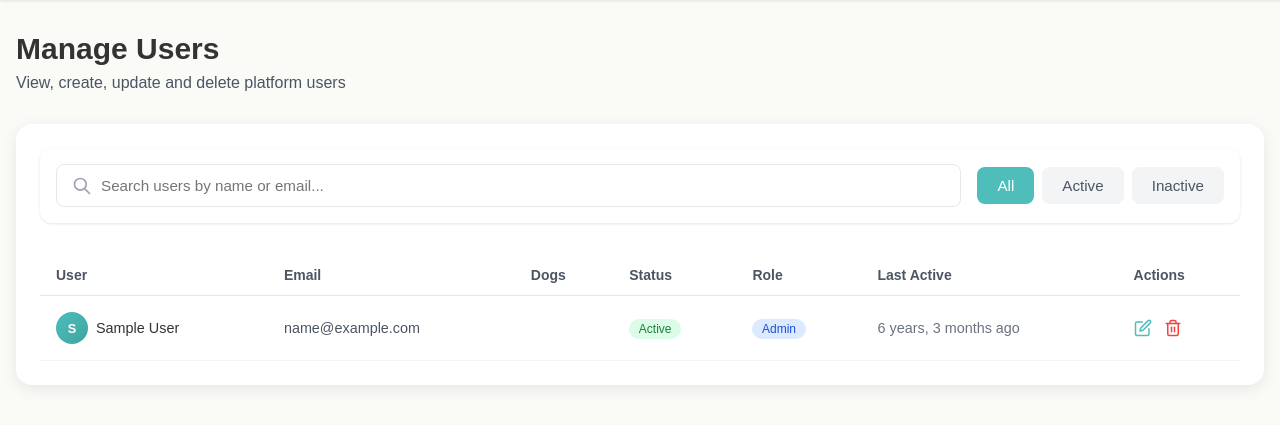
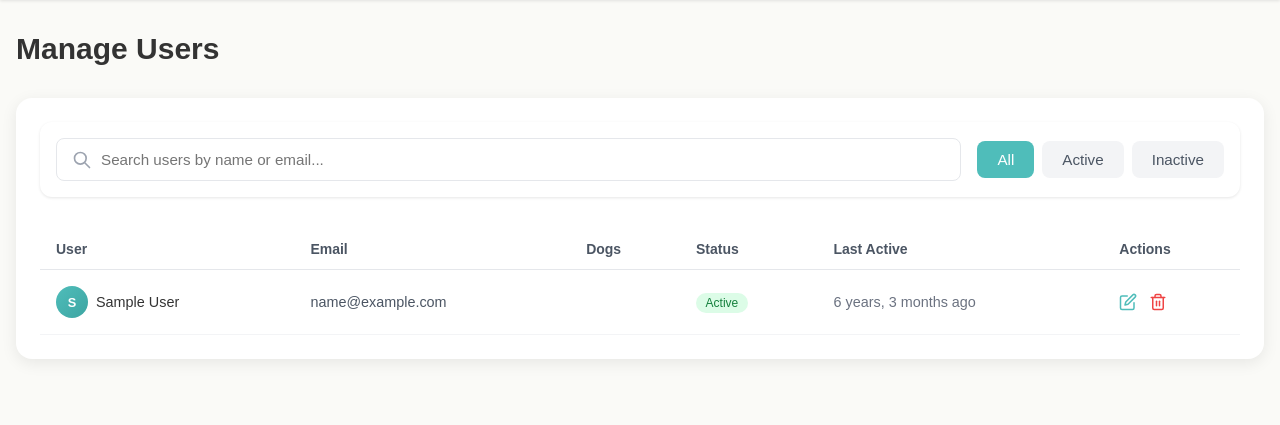
Before and after one commit to reshal777/Reshal_Shrestha_CanineMate, a Django app: template templates/adminusers.html in a window 1280 px wide. Shown: the part 64-489 px from the top of the page. Run offline with Django 5.2, Linux system fonts and the light colour scheme; tables that the repository leaves empty hold one stand-in row (values such as "Sample post"); the template is opened without the code that fills it: values that come from a table or form of the project are taken from there, most other values are stand-ins (such as "Sample title", 1, 10 or a date in 2020).

Commit message:
Fix missing usernames

```diff
--- a/accounts/models.py
+++ b/accounts/models.py
@@ -43,7 +43,9 @@
     REQUIRED_FIELDS = ['username']
 
     def get_full_name(self):
-        return f"{self.first_name} {self.last_name}".strip()
+        first = self.first_name or ""
+        last = self.last_name or ""
+        return f"{first} {last}".strip()
 
     def __str__(self):
         return self.email
--- a/home/admin_views.py
+++ b/home/admin_views.py
@@ -84,7 +84,7 @@
     status_filter = request.GET.get('status', '')
     sort_by = request.GET.get('sort', '-date_joined')
 
-    users_list = User.objects.annotate(dog_count=Count('dogs'))
+    users_list = User.objects.filter(is_staff=False).annotate(dog_count=Count('dogs'))
 
     if search_query:
         users_list = users_list.filter(
--- a/templates/adminusers.html
+++ b/templates/adminusers.html
@@ -4,7 +4,6 @@
 {% block content %}
 <div class="welcome">
     <h1>Manage Users</h1>
-    <p>View, create, update and delete platform users</p>
 </div>
 
 <div class="adoption-panel">
@@ -56,7 +55,6 @@
                     <th>Email</th>
                     <th>Dogs</th>
                     <th>Status</th>
-                    <th>Role</th>
                     <th>Last Active</th>
                     <th>Actions</th>
                 </tr>
@@ -81,13 +79,6 @@
                         <span class="badge badge-green">Active</span>
                         {% else %}
                         <span class="badge badge-orange">Inactive</span>
-                        {% endif %}
-                    </td>
-                    <td>
-                        {% if user.is_staff %}
-                        <span class="badge badge-blue">Admin</span>
-                        {% else %}
-                        <span class="badge" style="background: #f3f4f6; color: #4b5563;">User</span>
                         {% endif %}
                     </td>
                     <td>
```
Also changed, not shown: media/dog_profiles/golden-retriever-dog-retriever-620159-1024x768_qLQ9RqZ.jpg (added).
